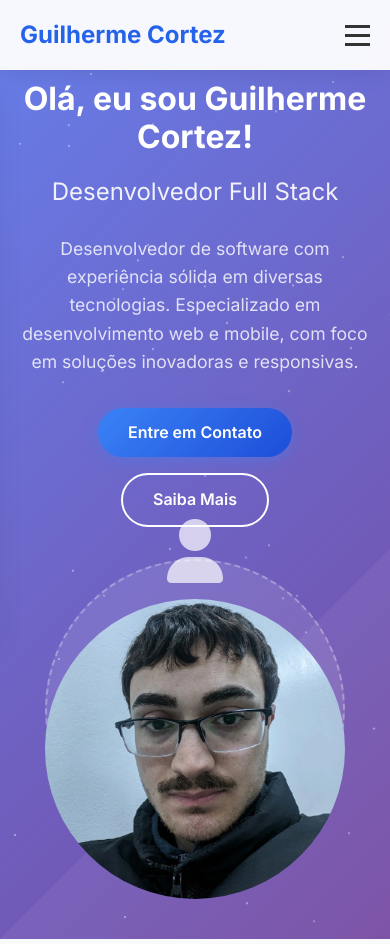
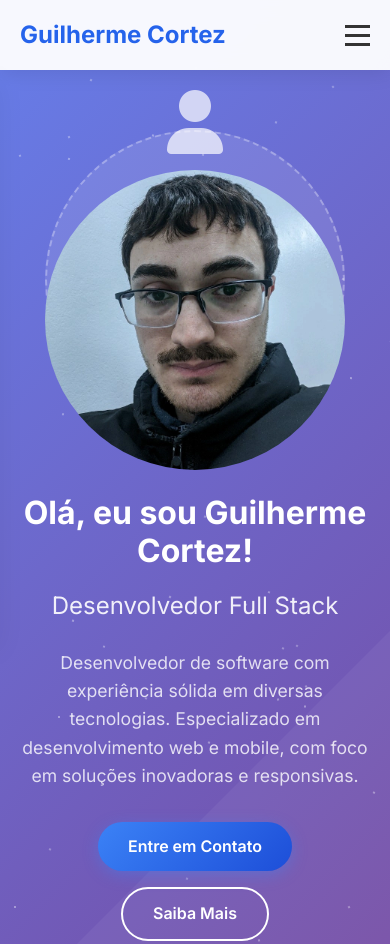
Before and after one commit to GuilhermeCortezz/GuilhermeCortezz, a plain HTML site: page portfolio/index.html in a window 390 px wide. Shown: the top 944 px of the page. Drawn offline with Linux system fonts and the light colour scheme.

Commit message:
fix: photo placement on mobile

```diff
--- a/portfolio/styles.css
+++ b/portfolio/styles.css
@@ -704,9 +704,11 @@ section {
     }
 
     .hero-content {
-        grid-template-columns: 1fr;
+        margin-top: 50px;
+        display: flex;
+        flex-direction: column-reverse;
         text-align: center;
-        gap: 2rem;
+        gap: 4rem;
     }
 
     .hero-text h1 {
```
